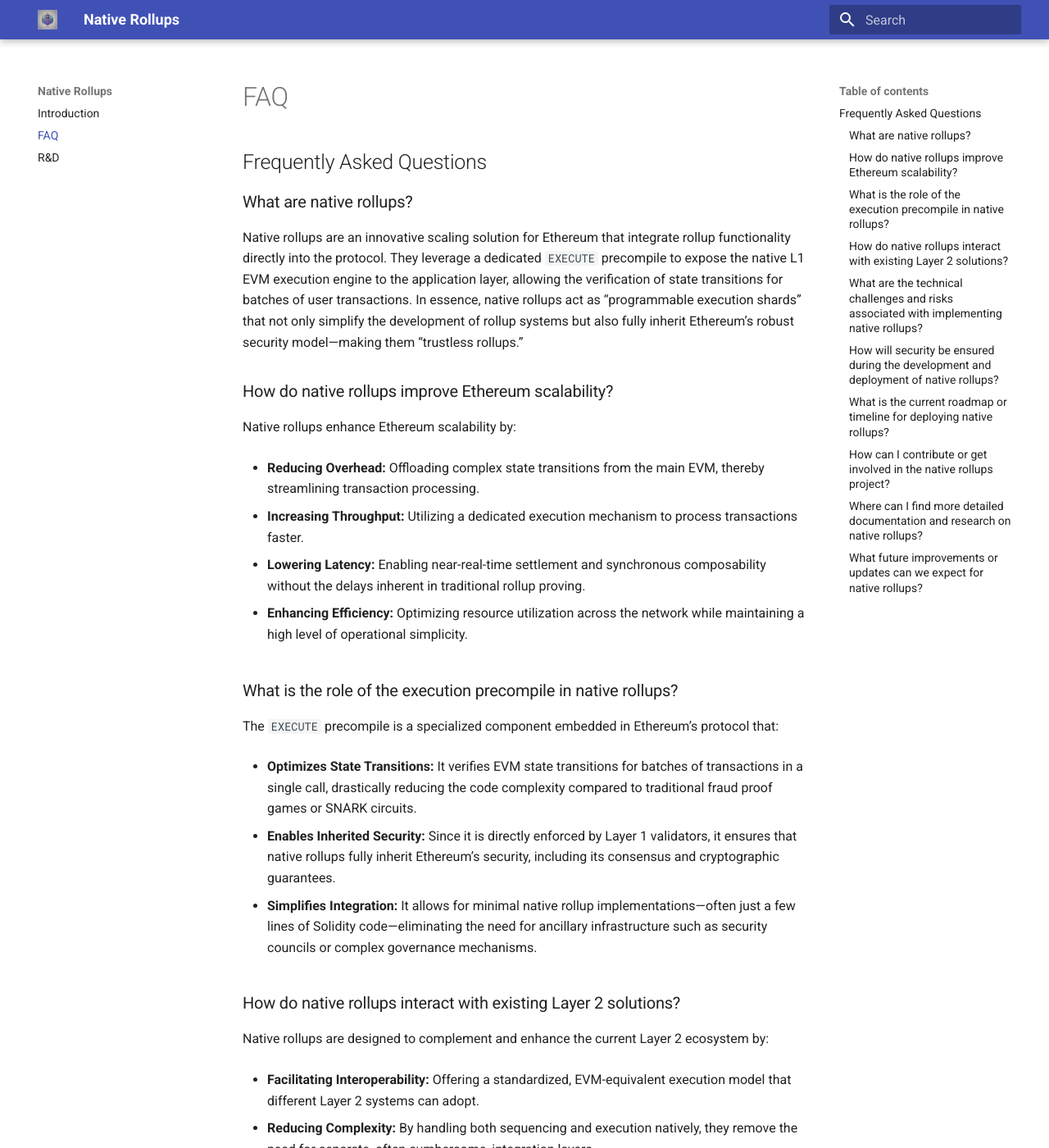
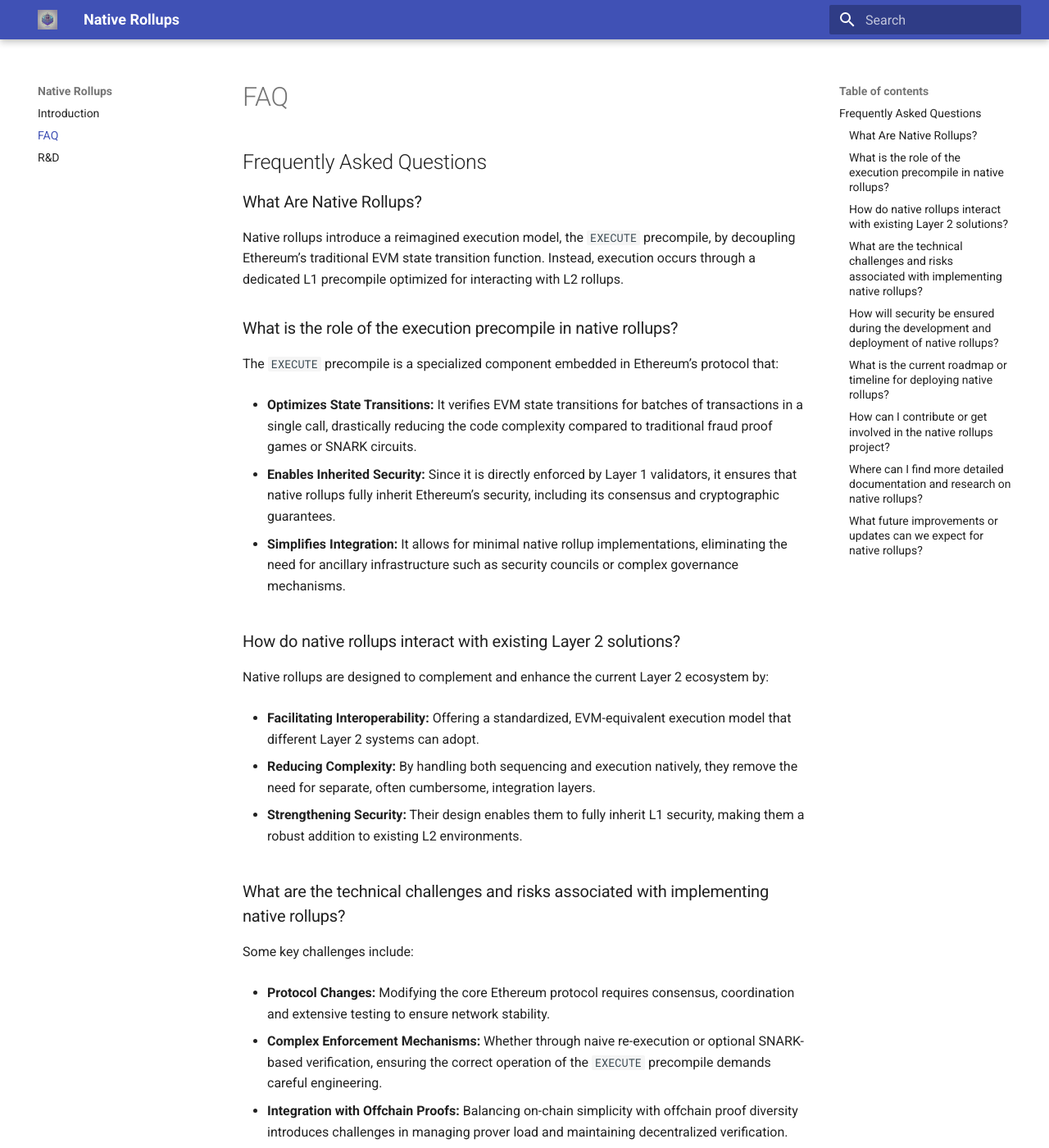
Before and after one commit to cspannos/native-rollups-website, an MkDocs documentation site: the page built from docs/a_faq.md, in a window 1280 px wide and 1400 px high. Shown: the whole window at 82% size. Built offline with MkDocs 1.6.1 and Material for MkDocs 9.7.7, drawn with Linux system fonts in a browser that asks for light colours; some of the changed text lies outside the part shown.

Commit message:
update faq

```diff
--- a/docs/a_faq.md
+++ b/docs/a_faq.md
@@ -2,20 +2,10 @@
 
 ## Frequently Asked Questions
 
-### What are native rollups?
-Native rollups are an innovative scaling solution for Ethereum that integrate rollup functionality directly into the protocol. They leverage a dedicated `EXECUTE` precompile to expose the native L1 EVM execution engine to the application layer, allowing the verification of state transitions for batches of user transactions. In essence, native rollups act as “programmable execution shards” that not only simplify the development of rollup systems but also fully inherit Ethereum’s robust security model—making them “trustless rollups.”
 
-### How do native rollups improve Ethereum scalability?
+### What Are Native Rollups?
 
-Native rollups enhance Ethereum scalability by:
-
-- **Reducing Overhead:** Offloading complex state transitions from the main EVM, thereby streamlining transaction processing.
-
-- **Increasing Throughput:** Utilizing a dedicated execution mechanism to process transactions faster.
-
-- **Lowering Latency:** Enabling near-real-time settlement and synchronous composability without the delays inherent in traditional rollup proving.
-
-- **Enhancing Efficiency:** Optimizing resource utilization across the network while maintaining a high level of operational simplicity.
+Native rollups introduce a reimagined execution model, the `EXECUTE` precompile, by decoupling Ethereum’s traditional EVM state transition function. Instead, execution occurs through a dedicated L1 precompile optimized for interacting with L2 rollups.
 
 
 ### What is the role of the execution precompile in native rollups?
@@ -26,7 +16,7 @@
 
 - **Enables Inherited Security:** Since it is directly enforced by Layer 1 validators, it ensures that native rollups fully inherit Ethereum’s security, including its consensus and cryptographic guarantees.
 
-- **Simplifies Integration:** It allows for minimal native rollup implementations—often just a few lines of Solidity code—eliminating the need for ancillary infrastructure such as security councils or complex governance mechanisms.
+- **Simplifies Integration:** It allows for minimal native rollup implementations, eliminating the need for ancillary infrastructure such as security councils or complex governance mechanisms.
 
 
 ### How do native rollups interact with existing Layer 2 solutions?
@@ -109,12 +99,10 @@
 
 - **Expanding Interoperability:** Greater support for a diverse array of Layer 2 solutions and external systems.
 
-- **Optimized Performance:** Continued improvements in gas efficiency, throughput, and transaction latency.
+- **Optimized Performance:** Continued improvements in gas efficiency and transaction latency.
 
 - **EVM Equivalence:** Ongoing alignment with Ethereum’s core upgrades, ensuring long-term compatibility without the need for separate governance.
 
 - **Lower SNARK Gas Costs:** Enhanced efficiency in verification processes, reducing the expense of onchain SNARK proof verification.
 
-- **Synchronous Composability:** Further refinements to enable near real-time settlement and composability across decentralized applications.
-
 Future updates will be driven by continuous innovation and collaboration within the Ethereum community and ecosystem, unlocking even more of the “superpowers” offered by native rollups.
```
Also changed, not shown: other parts of docs/a_faq.md (+1 -1 lines).
